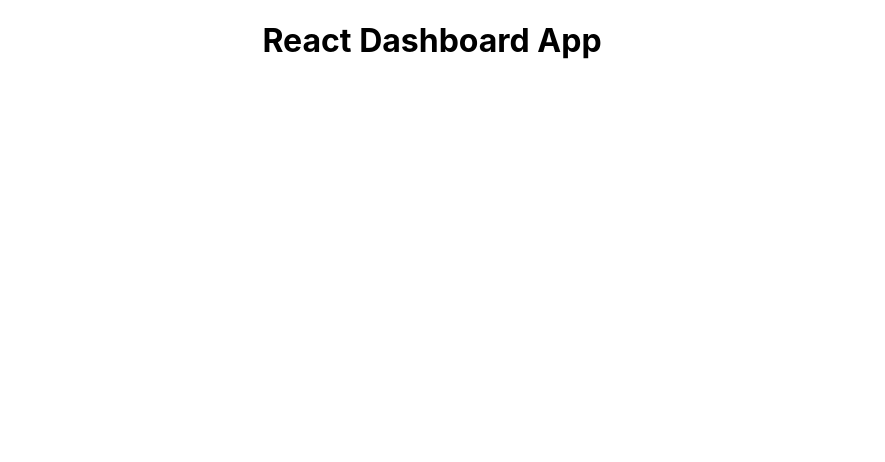
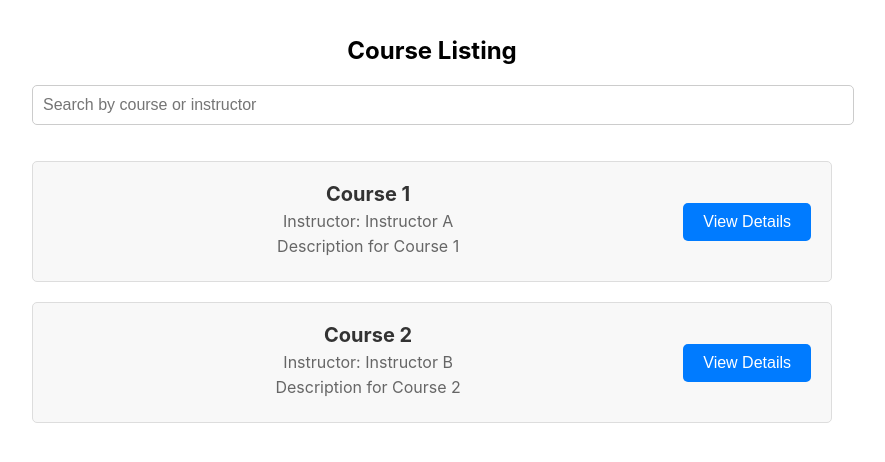
Before and after one commit to raobaba/Alemeno-Student-Course-Dashboard, a React (Create React App) app in the folder Client/: page / in a window 1280 px wide. Shown: the top 462 px of the page, without its empty margins (208-1093 px from the left). Built offline with nearby package versions, Linux system fonts and the light colour scheme.

Commit message:
CourseList.css corrected

```diff
--- a/Client/src/App.js
+++ b/Client/src/App.js
@@ -1,9 +1,10 @@
 import './App.css';
+import CourseList from './components/CourseList';
 
 function App() {
   return (
     <div className="App">
-           <h1>React Dashboard App</h1>
+           <CourseList/>
     </div>
   );
 }
```
Also changed, not shown: Client/src/styles/CourseList.css (renamed from Client/src/styles/CouseList.css).
